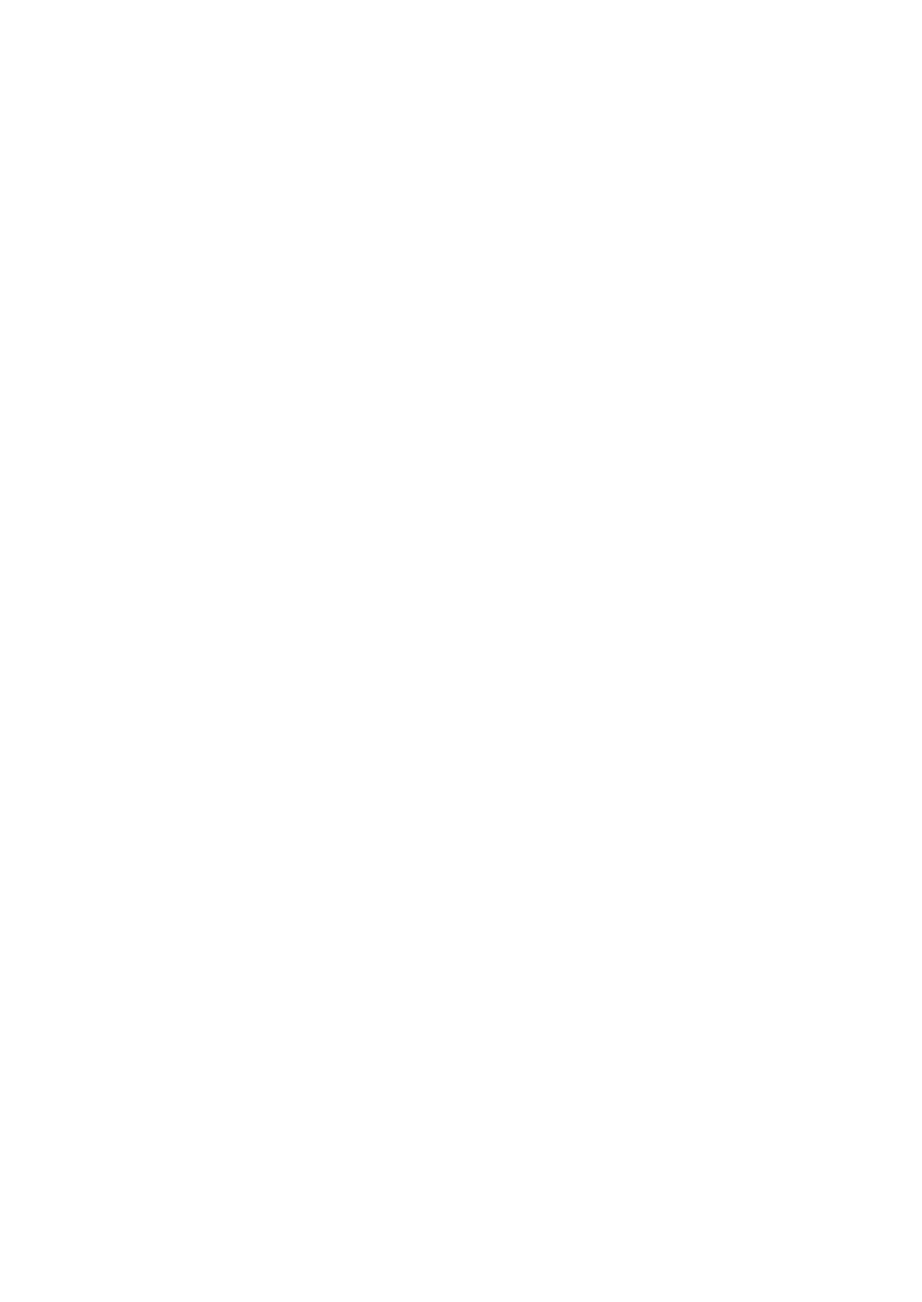
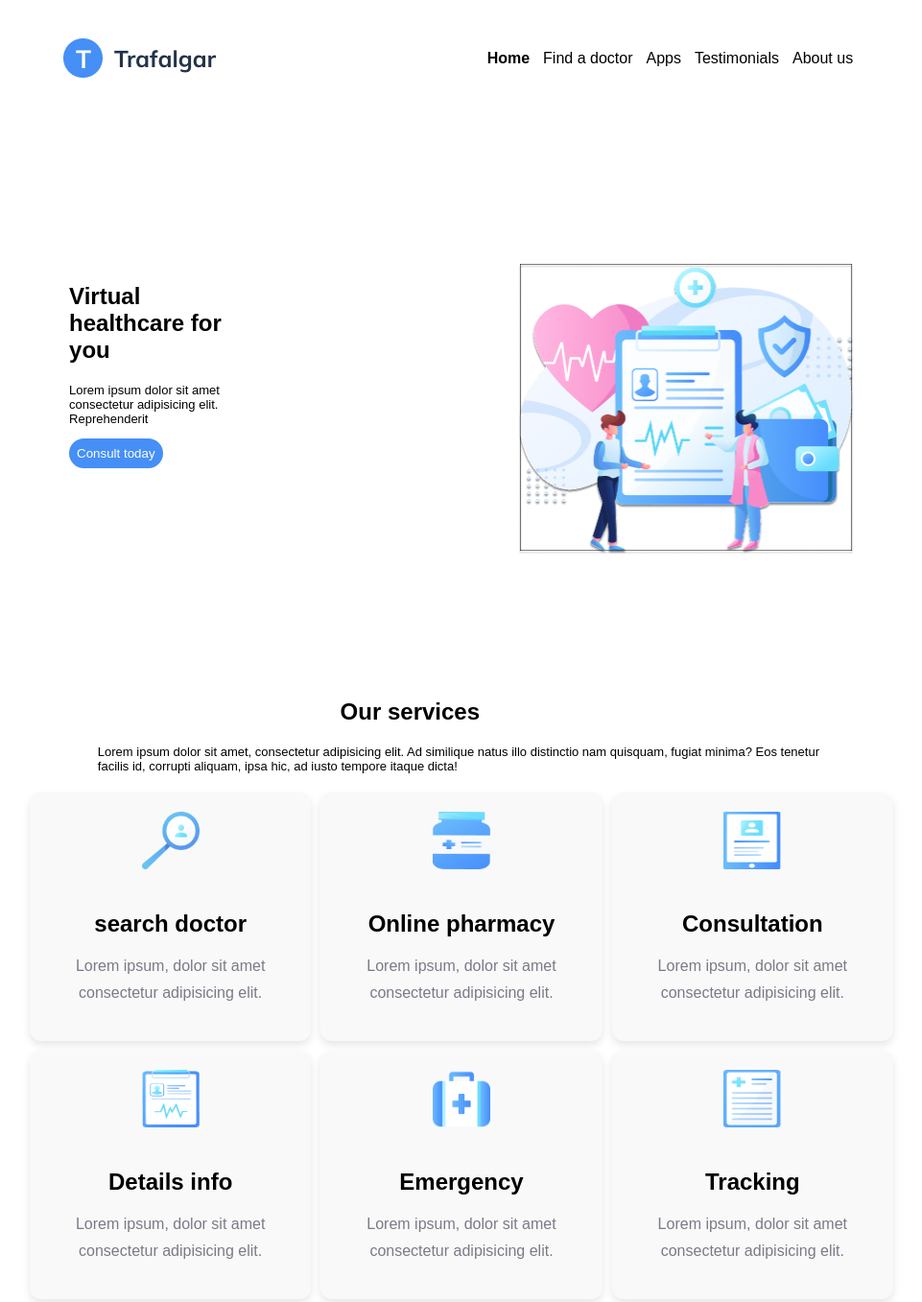
Before and after one commit to bahaa-mustafa/Trafalgar, a plain HTML site: page trafalgar.html in a window 1280 px wide. Shown: the top 1357 px of the page at 96% size, without its empty margins (159-1120 px from the left). Before the commit the page ends 800 px from the top, so only its background shows below. Drawn offline with Linux system fonts and the light colour scheme.

Commit message:
add some html, css codes

```diff
--- /dev/null
+++ b/main.css
@@ -0,0 +1,157 @@
+
+
+/* .mulish-<uniquifier> {
+  font-family: "Mulish", sans-serif;
+  font-optical-sizing: auto;
+  font-weight: <weight>;
+  font-style: normal;
+} */
+
+
+/* body style */
+body{
+    font-family: "Mulish", sans-serif;
+  font-optical-sizing: auto;
+  font-weight: <weight>;
+  font-style: normal;
+}
+
+/* nav bar style */
+.nav_bar{
+    display: flex;
+    justify-content: space-around;
+    margin-top: 40px;
+}
+.logo{
+    /* height: 1000px; */
+    width: 1px;
+}
+.page_land{
+    display: flex;
+    /* margin: 10px; */
+    font-size: medium;
+    margin-top: 5px;
+}
+.page_land>div{
+    margin: 7px;
+}
+
+/* first body style */
+.body1{
+    display: flex;
+    justify-content: space-between;
+    margin-top: 80px;
+    margin: 190px;
+}
+.body1>.right>.text_head{
+    width: 50%;
+    flex-wrap: wrap;
+
+}
+
+.body1>.right>.text_body{
+    width: 50%;
+    flex-wrap: wrap;
+    font-size: small;
+
+}
+.body1>.left>img{
+    /* height:50%; */
+    width: 350px;
+}
+.body1>.left{
+    flex-direction: column;
+}
+.body1>.right{
+    flex-direction: column;
+}
+.button>button{
+    background-color: #458FF6;
+    border: none;
+    color: white;
+    padding: 8px;
+    border-radius: 18px;
+
+}
+.right{
+    flex-direction: column;
+    ma
+}
+.left{
+    flex-direction: column;
+}
+.body1{
+    flex-direction: row;
+    display: flex;
+    justify-content: space-around;
+}
+
+/* our services */
+.services{
+    margin-top: -5%;
+    display: flex;
+    flex-direction: column;
+    justify-content: space-around;
+}
+.services>h2{
+    /* display: flex; */
+    /* justify-items:center; */
+    margin-left: 40%;
+}
+.services>p{
+    /* margin-left: 20%; */
+    margin:0% 20%;
+    font-size: small;
+    justify-content: center;
+    font-weight: 15;
+}
+/* container */
+.container{
+    /* display: flex;
+    flex-wrap: wrap;
+    width: 900px;
+    margin: 20px auto;
+    gap: 20px; */
+
+    display: flex;
+  flex-wrap: wrap;
+  width: 100%;
+  max-width: 900px;
+  margin: 20px auto;
+  gap: 10px;
+  justify-content: center;
+}
+.box{
+    /* flex: 1 0 30%;
+    height: 300px;
+    background-color: #dde0e3;
+    color: black; */
+    /* display: flex; */
+    /* align-items: center; */
+    /* justify-content: center; */
+    /* font-size: 20px; */
+    /* border-radius: 16px; */
+    flex: 1 0 28%;
+  background-color: #f9f9f9;
+  border-radius: 12px;
+  padding: 20px;
+  box-shadow: 0 4px 8px rgba(0,0,0,0.1);
+  text-align: center;
+  /* transition: transform 0.3s ease; */
+}
+.box>img{
+    width: 60px;
+    height: 60px;
+    margin-bottom: 15px;
+}
+.box>h3{
+    font-size: 24px;
+    color: black;
+    margin-bottom: 10px;
+}
+.box>p{
+    font-size: 16px;
+    color: #7D7987;
+    line-height: 28px;
+
+}
--- a/trafalgar.html
+++ b/trafalgar.html
@@ -5,9 +5,79 @@
     <meta name="viewport" content="width=device-width, initial-scale=1.0">
     <title>Trafalgar</title>
     <meta name="author" content="Bahaa Badr">
+    <meta name="describtion" content="Trafalgar page">
+
+    <link rel="stylesheet" href="main.css">
+
+    <!--font adding-->
 
 </head>
 <body>
+    <!-- nav bar -->
+    <div class="nav_bar">
+        <div class="logo">
+            <img src="./images/logo.png" alt="Trafalgar logo">
+        </div>
+        <div class="page_land">
+            <div style="font-weight: bold;">Home</div>
+            <div>Find a doctor</div>
+            <div>Apps</div>
+            <div>Testimonials</div>
+            <div>About us</div>
+        </div>
+    </div>
 
+    <!-- body1 -->
+     <div class="body1">
+        <div class="right">
+            <div class="text_head"><h2>Virtual healthcare for you</h2></div>
+            <div class="text_body"><p>Lorem ipsum dolor sit amet consectetur adipisicing elit. Reprehenderit</p></div>
+            <div class="button">
+                <button>Consult today</button>
+            </div>
+        </div>
+        <div class="left">
+            <img src="images/illustration.png" alt="illustration">
+        </div>
+     </div>
+     <!-- our services-->
+      <div class="services">
+        <h2>Our services</h2>
+        <p>
+            Lorem ipsum dolor sit amet, consectetur adipisicing elit. Ad similique natus illo distinctio nam quisquam, fugiat minima? Eos tenetur facilis id, corrupti aliquam, ipsa hic, ad iusto tempore itaque dicta!
+        </p>
+      </div>
+      <div class="container">
+        <div class="box">
+            <img src="images/Frame.png" alt="">
+            <h3>search doctor</h3>
+            <p>Lorem ipsum, dolor sit amet consectetur adipisicing elit.</p>
+        </div>
+        <div class="box">
+            <img src="images/Frame2.png" alt="">
+            <h3>Online pharmacy </h3>
+            <p>Lorem ipsum, dolor sit amet consectetur adipisicing elit.</p>
+        </div>
+        <div class="box">
+            <img src="images/Frame3.png" alt="">
+            <h3>Consultation </h3>
+            <p>Lorem ipsum, dolor sit amet consectetur adipisicing elit.</p>
+        </div>
+        <div class="box">
+            <img src="images/Frame4.png" alt="">
+            <h3>Details info</h3>
+            <p>Lorem ipsum, dolor sit amet consectetur adipisicing elit.</p>
+        </div>
+        <div class="box">
+            <img src="images/Frame5.png" alt="">
+            <h3>Emergency</h3>
+            <p>Lorem ipsum, dolor sit amet consectetur adipisicing elit.</p>
+        </div>
+        <div class="box">
+            <img src="images/Frame6.png" alt="">
+            <h3>Tracking</h3>
+            <p>Lorem ipsum, dolor sit amet consectetur adipisicing elit.</p>
+        </div>
+      </div>
 </body>
 </html>
```
Also changed, not shown: images/Frame.png (added), images/Frame2.png (added), images/Frame3.png (added), images/Frame4.png (added), images/Frame5.png (added), images/Frame6.png (added), images/illustration.png (added), images/logo.png (added).
